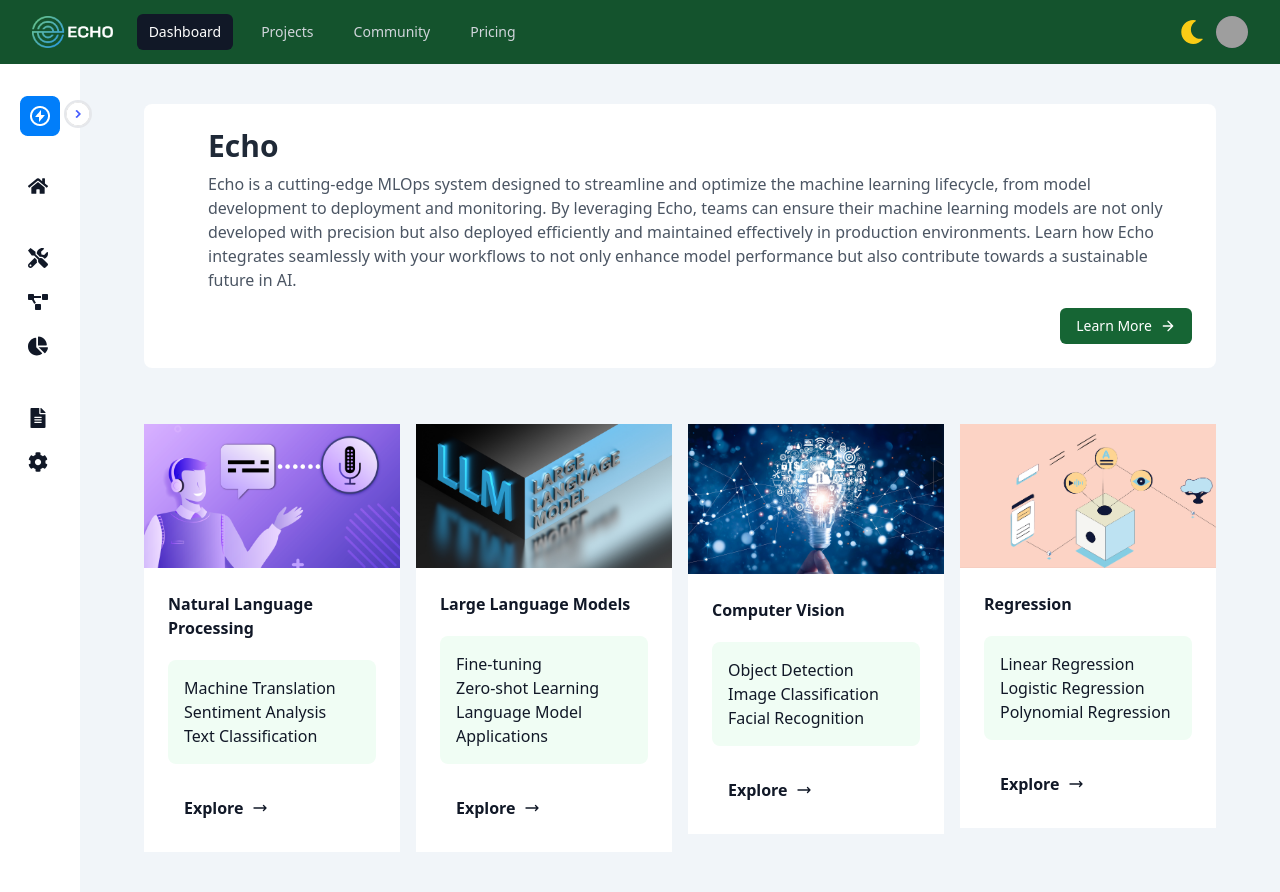
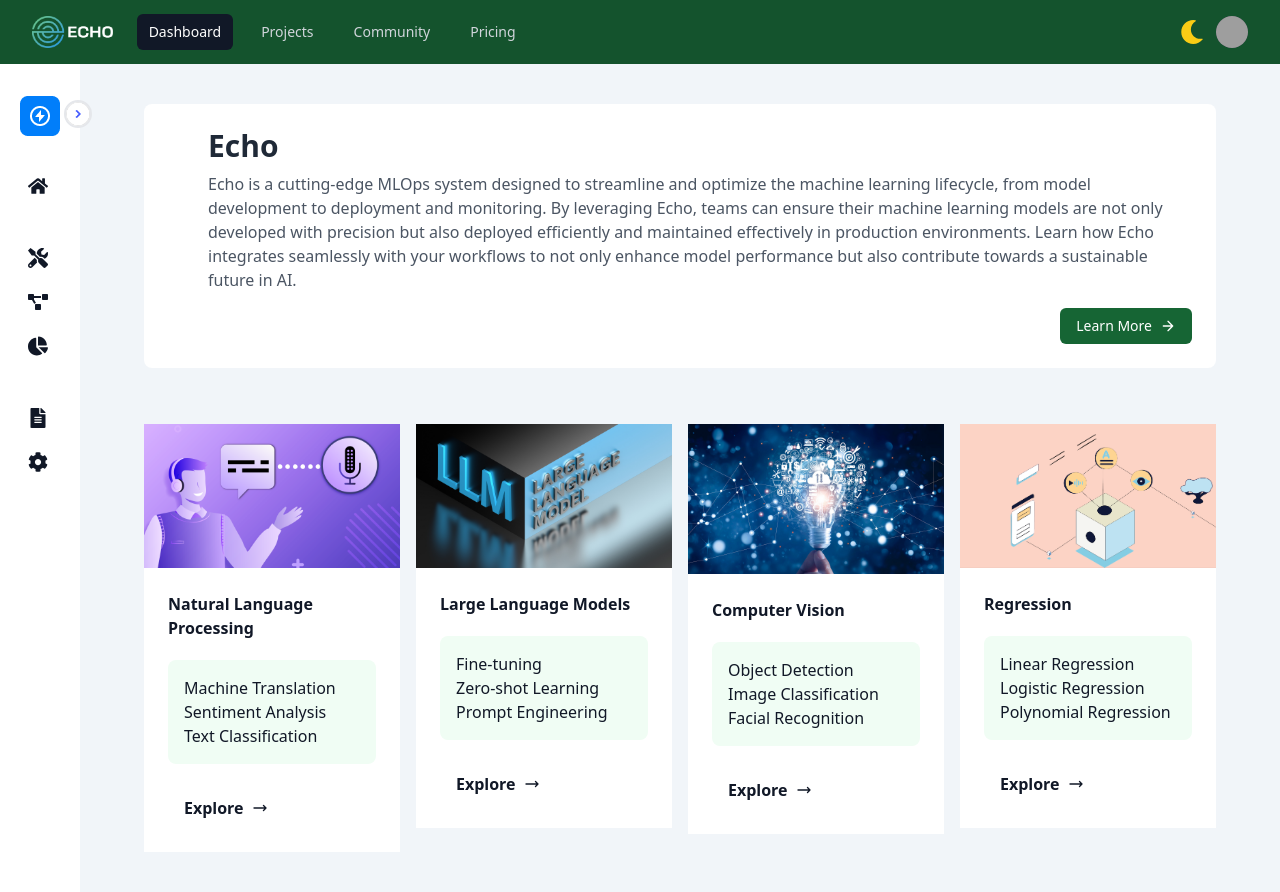
Before and after one commit to BANADDA/Echo, a React (Vite) app: page / in a window 1280 px wide. Built offline with nearby package versions, Linux system fonts and the light colour scheme; grey boxes are pictures that could not be loaded.

Commit message:
Updated tasks

```diff
--- a/src/App.jsx
+++ b/src/App.jsx
@@ -46,7 +46,7 @@ function App() {
     {
       imgSrc: "./src/assets/llms.png",
       title: "Large Language Models",
-      items: ["Fine-tuning", "Zero-shot Learning", "Language Model Applications"],
+      items: ["Fine-tuning", "Zero-shot Learning", "Prompt Engineering"],
       link: "#link2"
     },
     {
```
